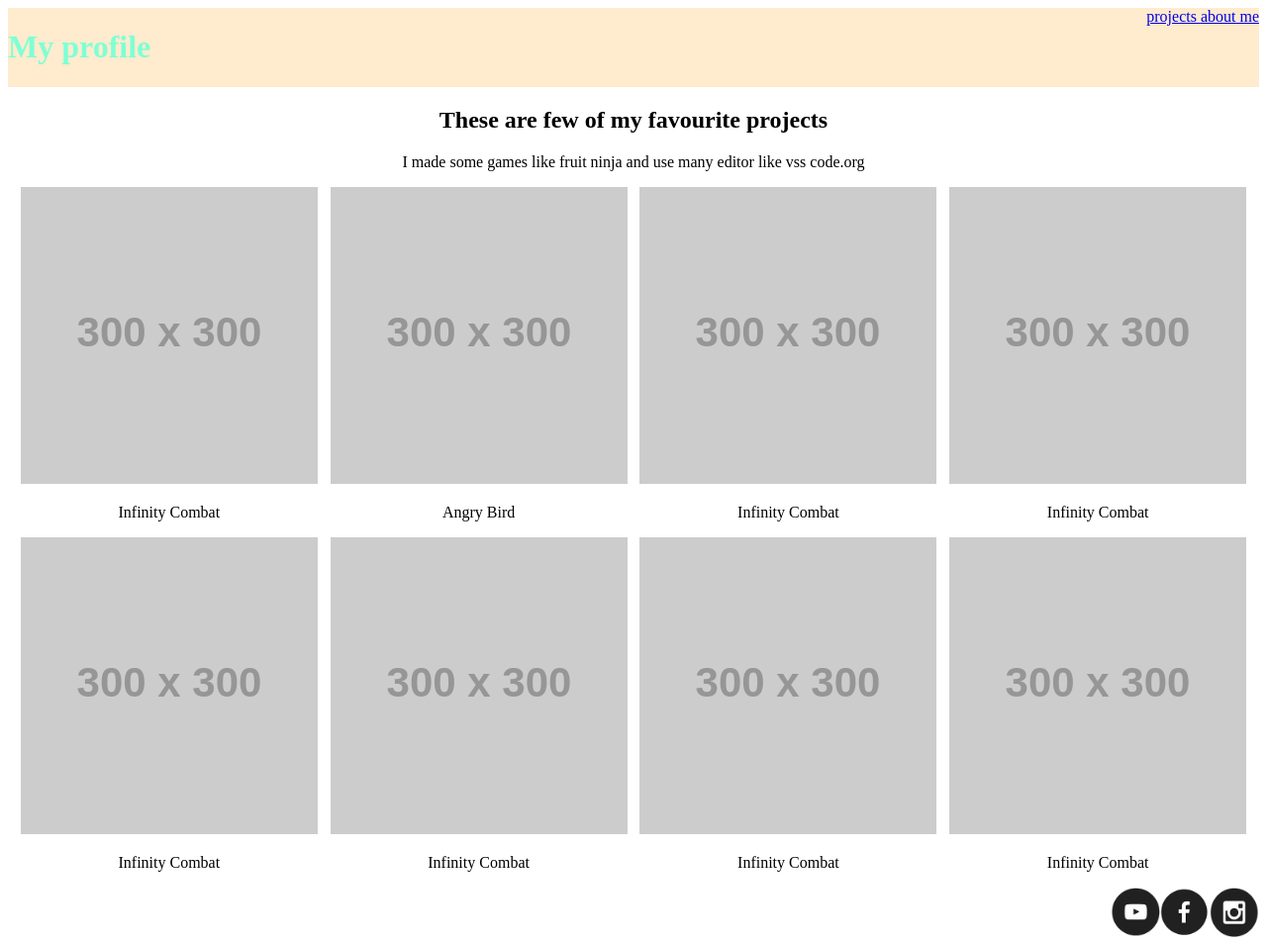
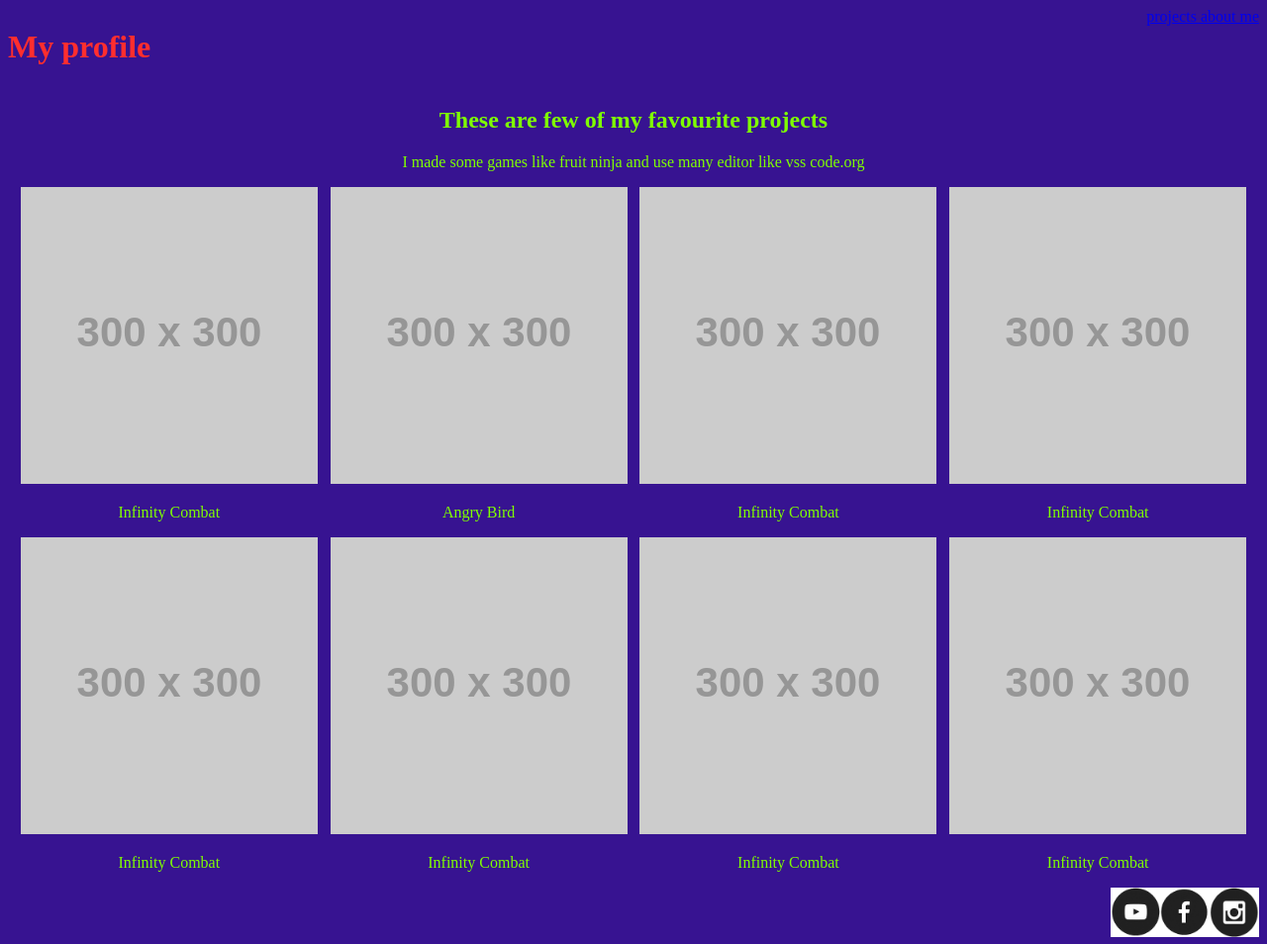
Before and after one commit to atharvabehar/firsthtml, a plain HTML site: page index.html in a window 1280 px wide. Shown: the whole page at 99% size. Drawn offline with Linux system fonts and the light colour scheme; placeholder pictures from the web are drawn by us.

Commit message:
Add files via upload

```diff
--- a/style.css
+++ b/style.css
@@ -1,12 +1,14 @@
 
 h1 {
-    color: aquamarine;
+    color:#FF2E2E ;
 }
-
+body {
+    background-color: #371391;
+}
 .header{
-    background-color: blanchedalmond;
-    display : flex;
-    justify-content: space-between;
+    background-color: #371391;
+    display : flex ;
+    justify-content : space-between;
 }
 .grid{
     display: flex;
@@ -19,4 +21,5 @@ h1 {
 }
 p,h2 {
     text-align: center;
+    color: chartreuse;
 }
```
